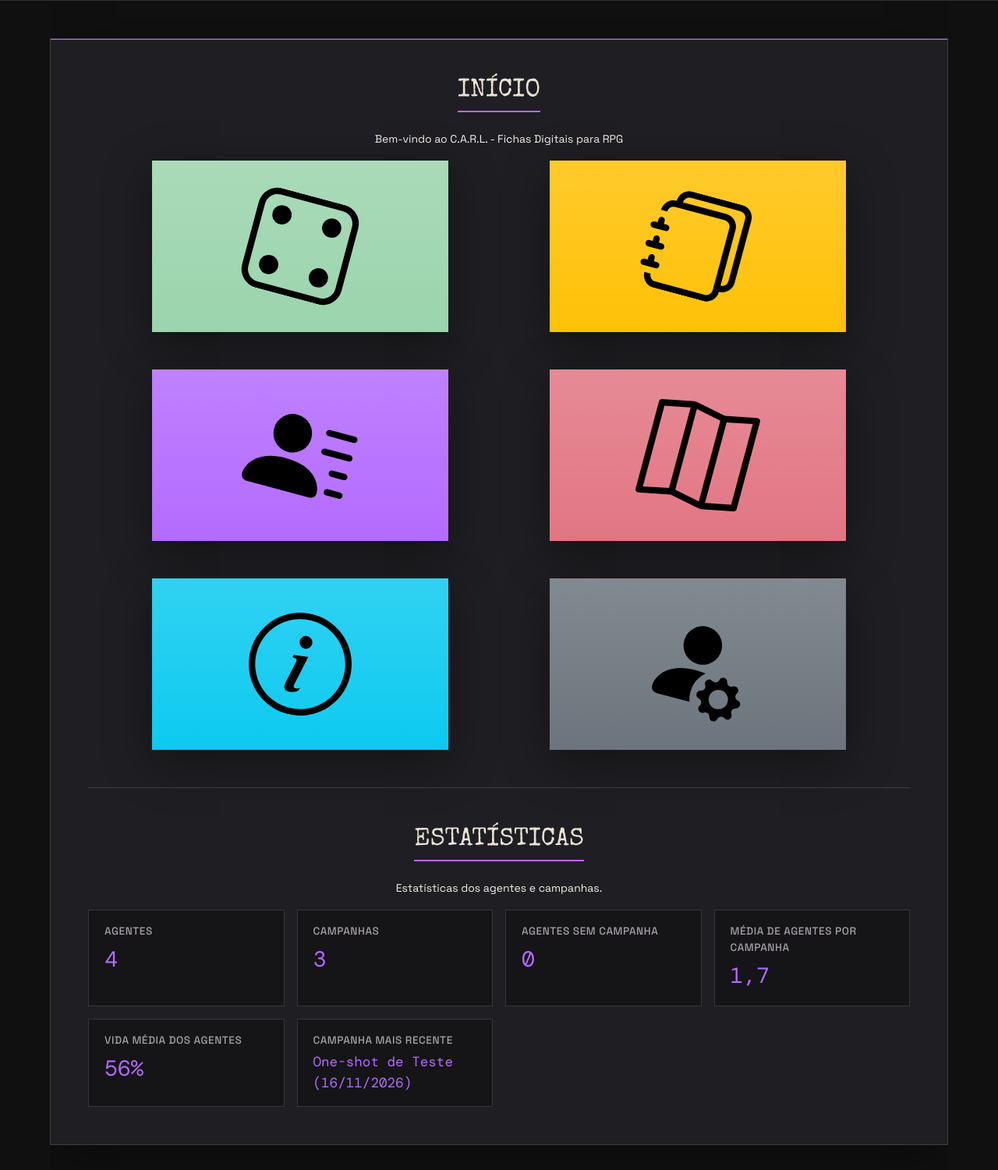
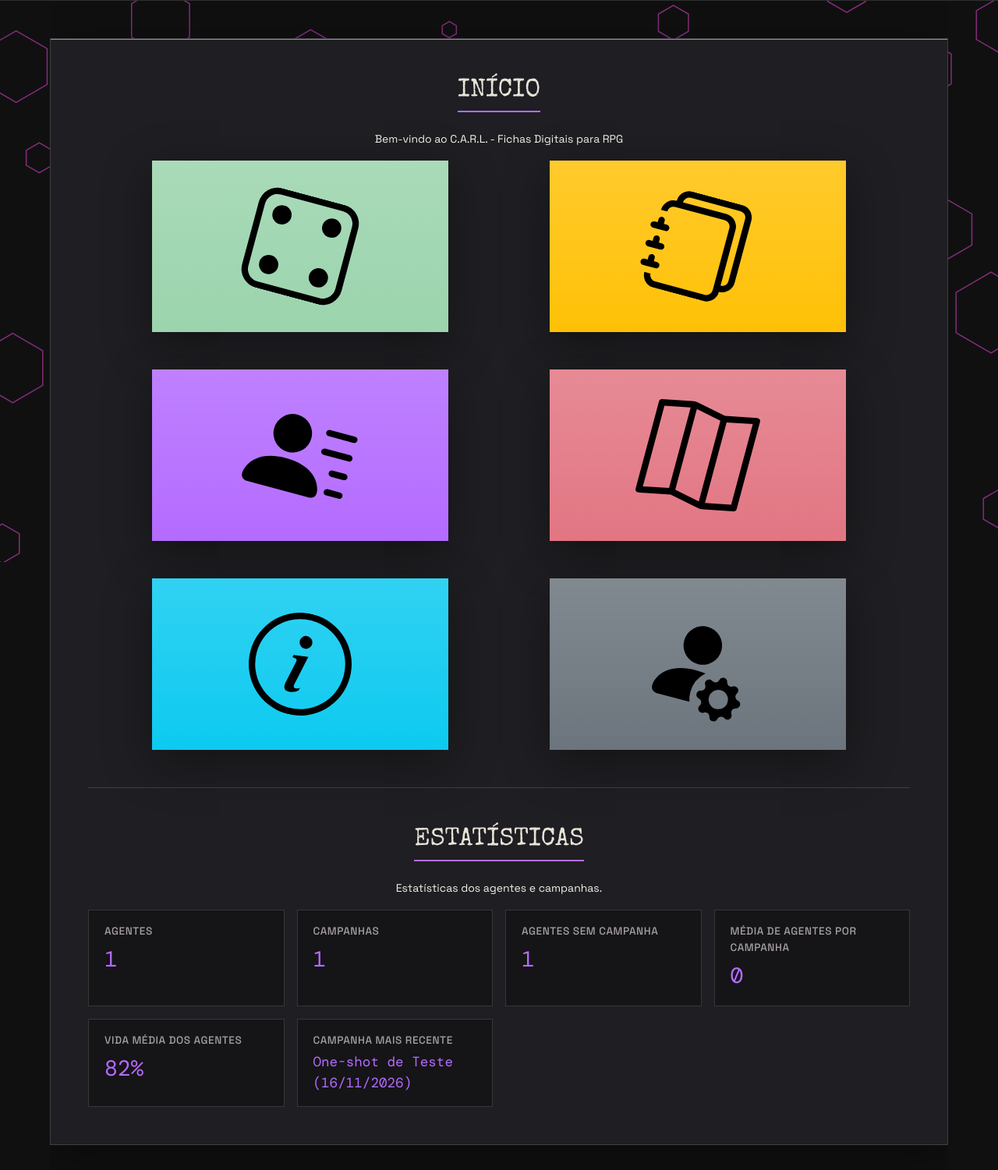
Before and after one commit to amandaolliveira/fichas-rpg, a plain HTML site: page src/index.html in a window 1280 px wide. Shown: the part 79-1580 px from the top of the page at 78% size. Drawn offline with nearby package versions, Linux system fonts and the light colour scheme.

Commit message:
other: alterações de layout, comentarios alterados, fundo em SVG

```diff
--- a/src/css/style.css
+++ b/src/css/style.css
@@ -56,6 +56,16 @@
 	--bs-focus-ring-color: rgba(180, 107, 255, 0.25);
 	--bs-form-invalid-color: var(--danger);
 	--bs-form-invalid-border-color: var(--danger);
+}
+
+.fundo-quadrados {
+	position: fixed;
+	z-index: 0;
+	background: url(../img/bg-quadrados.svg);
+	background-size: cover;
+	width: 100dvw;
+	flex-grow: 1;
+	height: 100%;
 }
 
 body {
--- a/src/index.html
+++ b/src/index.html
@@ -11,7 +11,8 @@
 		<link rel="stylesheet" href="css/style.css" />
 	</head>
 
-	<body>
+	<body class="d-flex flex-column">
+		<div class="fundo-quadrados"></div>
 		<header class="cabecalho">
 			<div class="logo">
 				<img src="img/logo_dado.png" alt="Logo dado de RPG" />
@@ -528,10 +529,6 @@
 			</div>
 		</div>
 
-		<footer>
-			<!-- nada ainda -->
-		</footer>
-
 		<script src="https://cdn.jsdelivr.net/npm/bootstrap@5.3.9/dist/js/bootstrap.bundle.min.js" integrity="sha384-WyOxWvTyr1QaMPfiPJSv76iReVthorl5uWlFtZPyK0IEB0hGzo9y5Bp9mYanr8Bu" crossorigin="anonymous"></script>
 		<script src="https://cdnjs.cloudflare.com/ajax/libs/three.js/r128/three.min.js"></script>
 		<!-- a ordem importa: cada arquivo usa coisas dos que vieram antes, por isso o main.js fica por último -->
--- a/src/js/agentes.js
+++ b/src/js/agentes.js
@@ -1,19 +1,17 @@
 // AGENTES
 // lista de agentes, os cards e quem tá selecionado
 
-// dados de exemplo enquanto não tem localStorage, depois isso sai
+//
 const agentes = [];
-for (let n = 1; n <= 4; n++) {
-	agentes.push(
-		new Agente({
-			nomePersonagem: "Placeholder " + n,
-			nomeJogador: "Jogador " + n,
-			vida: { atual: 17 - n * 3, maximo: 17 },
-			sanidade: { atual: 16 - n * 2, maximo: 16 },
-			esforco: { atual: 5 - n, maximo: 4 },
-		}),
-	);
-}
+agentes.push(
+	new Agente({
+		nomePersonagem: "Placeholder da silva",
+		nomeJogador: "Jogador da silva",
+		vida: { atual: 14, maximo: 17 },
+		sanidade: { atual: 10, maximo: 16 },
+		esforco: { atual: 2, maximo: 4 },
+	}),
+);
 agenteSelecionado = agentes[0];
 
 // quanto da barra fica pintado. se o máximo for 0 a conta ia dividir por zero, então já volta 0 direto
--- a/src/js/campanhas.js
+++ b/src/js/campanhas.js
@@ -5,25 +5,10 @@
 // no Date o mês começa do 0, então 8 = setembro. não fui eu que inventei isso
 const campanhas = [
 	new Campanha({
-		nome: "O Segredo na Floresta",
-		descricao:
-			"Um grupo de agentes é enviado para investigar desaparecimentos numa cidade pequena cercada por uma floresta. Ninguém que entrou nela depois do pôr do sol voltou igual.",
-		mestre: "Carlos",
-		agentes: [agentes[0].id, agentes[1].id, agentes[2].id],
-		criadoEm: new Date(2026, 8, 12).getTime(),
-	}),
-	new Campanha({
-		nome: "Ordem Paranormal: Desconjuração",
-		descricao: "Uma seita está tentando abrir uma passagem para o Outro Lado. Os agentes têm até a lua cheia para impedir o ritual.",
-		mestre: "Carlos",
-		agentes: [agentes[2].id, agentes[3].id],
-		criadoEm: new Date(2026, 9, 3).getTime(),
-	}),
-	new Campanha({
 		nome: "One-shot de Teste",
 		descricao: "Campanha sem imagem e sem agentes, pra testar os valores padrão.",
 		mestre: "Jogador 1",
-	}),
+	})
 ];
 
 // procura o agente pelo id, se não achar devolve undefined
--- a/src/js/dados3d.js
+++ b/src/js/dados3d.js
@@ -1,22 +1,24 @@
 // DADOS 3D
-// tudo que é 3D fica aqui. o resto do site não precisa saber como funciona, só chama o rolarDados3D(canvas, valores, quandoParar)
+// tudo que é 3D fica aqui pq é muita coisa
 
 // https://blog.wunderdev.com/blog/DnD/3/
 // https://github.com/3d-dice/dice-box-threejs
 
+// não ouse perguntar nada sobre isso aqui pq eu vi um tutorial de threejs
+
 const RAIO_DADO = 0.9;
-const DURACAO_ROLAGEM = 700; // em milissegundos
+const DURACAO_ROLAGEM = 700;
 const CIMA = new THREE.Vector3(0, 1, 0);
 const ESPACO_ENTRE_DADOS = RAIO_DADO * 2.6; // distância de um dado pro outro quando param lado a lado
 
-// ficam vazias até a primeira rolagem, aí o iniciarMesa3D preenche
+
 let renderer, cena, camera;
 let dados3D = []; // um por dado rolado; vai criando mais conforme precisa e reaproveita os que já existem
-let normaisDasFaces = []; // normaisDasFaces[n] = pra onde a face com o número n está apontando
+let normaisDasFaces = [];
 let animacaoDado = null;
 
 function iniciarMesa3D(canvas) {
-	renderer = new THREE.WebGLRenderer({ canvas: canvas, antialias: true, alpha: true }); // alpha: fundo transparente, aparece o backdrop
+	renderer = new THREE.WebGLRenderer({ canvas: canvas, antialias: true, alpha: true });
 	renderer.setPixelRatio(window.devicePixelRatio);
 	renderer.shadowMap.enabled = true;
 
@@ -33,21 +35,18 @@ function iniciarMesa3D(canvas) {
 	luz.position.set(4, 12, 6);
 	luz.castShadow = true;
 	luz.shadow.mapSize.set(1024, 1024);
-	// tamanho da área onde a sombra aparece
 	luz.shadow.camera.left = -15;
 	luz.shadow.camera.right = 15;
 	luz.shadow.camera.top = 15;
 	luz.shadow.camera.bottom = -15;
 	cena.add(luz);
 
-	// a mesa é invisível, só aparece a sombra do dado nela
 	const mesa = new THREE.Mesh(new THREE.PlaneGeometry(100, 100), new THREE.ShadowMaterial({ opacity: 0.65 }));
 	mesa.rotation.x = -Math.PI / 2;
 	mesa.receiveShadow = true;
 	cena.add(mesa);
 }
 
-// a face oposta tem o centro exatamente do outro lado, então somando os dois dá (quase) zero
 function acharFaceOposta(centros, face) {
 	for (let i = 0; i < centros.length; i++) {
 		const soma = centros[i].clone().add(centros[face]);
@@ -68,7 +67,6 @@ function criarDado() {
 	const malha = new THREE.Mesh(geometria, material);
 	malha.castShadow = true;
 
-	// acha o centro de cada face (cada face é um triângulo, então é a média dos 3 pontos)
 	const pontos = geometria.attributes.position;
 	const centros = [];
 	for (let face = 0; face < pontos.count / 3; face++) {
@@ -82,7 +80,6 @@ function criarDado() {
 		centros.push(centro);
 	}
 
-	// bota os números nas faces: cada face + a oposta somam 21, igual num d20 de verdade
 	const numeros = [];
 	for (let i = 0; i < centros.length; i++) {
 		numeros.push(0);
@@ -90,7 +87,7 @@ function criarDado() {
 	let proximo = 1;
 	for (let face = 0; face < centros.length; face++) {
 		if (numeros[face] !== 0) {
-			continue; // essa já ganhou número por ser a oposta de outra
+			continue;
 		}
 		const oposta = acharFaceOposta(centros, face);
 		numeros[face] = proximo;
@@ -103,7 +100,6 @@ function criarDado() {
 		const normal = centros[face].clone().normalize();
 		normaisDasFaces[numeros[face]] = normal;
 
-		// "adesivo" com o número, colado um pouquinho acima da face
 		const numero = new THREE.Mesh(new THREE.PlaneGeometry(0.62, 0.62), materialDoNumero(numeros[face]));
 		numero.position.copy(centros[face]).multiplyScalar(1.01);
 		numero.quaternion.setFromUnitVectors(new THREE.Vector3(0, 0, 1), normal);
@@ -113,7 +109,6 @@ function criarDado() {
 	return malha;
 }
 
-// bota o numero em um canvas e coloca nas faces
 function materialDoNumero(n) {
 	const tela = document.createElement("canvas");
 	tela.width = 128;
@@ -126,7 +121,6 @@ function materialDoNumero(n) {
 	ctx.textBaseline = "middle";
 	ctx.fillText(n, 64, 70);
 
-	// risquinho embaixo do 6 e do 9 pra não confundir os dois
 	if (n === 6 || n === 9) {
 		ctx.fillRect(44, 100, 40, 5);
 	}
@@ -142,7 +136,6 @@ function ajustarTamanho() {
 	camera.updateProjectionMatrix();
 }
 
-// quanto da mesa a câmera enxerga, do centro até a borda
 function metadeDaMesa() {
 	const metadeAltura = camera.position.y * Math.tan(THREE.MathUtils.degToRad(camera.fov / 2));
 	return { x: metadeAltura * camera.aspect, z: metadeAltura };
@@ -222,8 +215,8 @@ function rolarDados3D(canvas, valores, quandoParar) {
 		if (comeco === null) {
 			comeco = agora;
 		}
-		const t = Math.min((agora - comeco) / DURACAO_ROLAGEM, 1); // progresso de 0 a 1
-		const desacelera = 1 - Math.pow(1 - t, 3); // começa rápido e vai freando
+		const t = Math.min((agora - comeco) / DURACAO_ROLAGEM, 1);
+		const desacelera = 1 - Math.pow(1 - t, 3);
 
 		for (const r of rolagens) {
 			r.dado.position.lerpVectors(r.inicio, r.fim, desacelera);
```
Also changed, not shown: src/img/bg-quadrados.svg (added).
